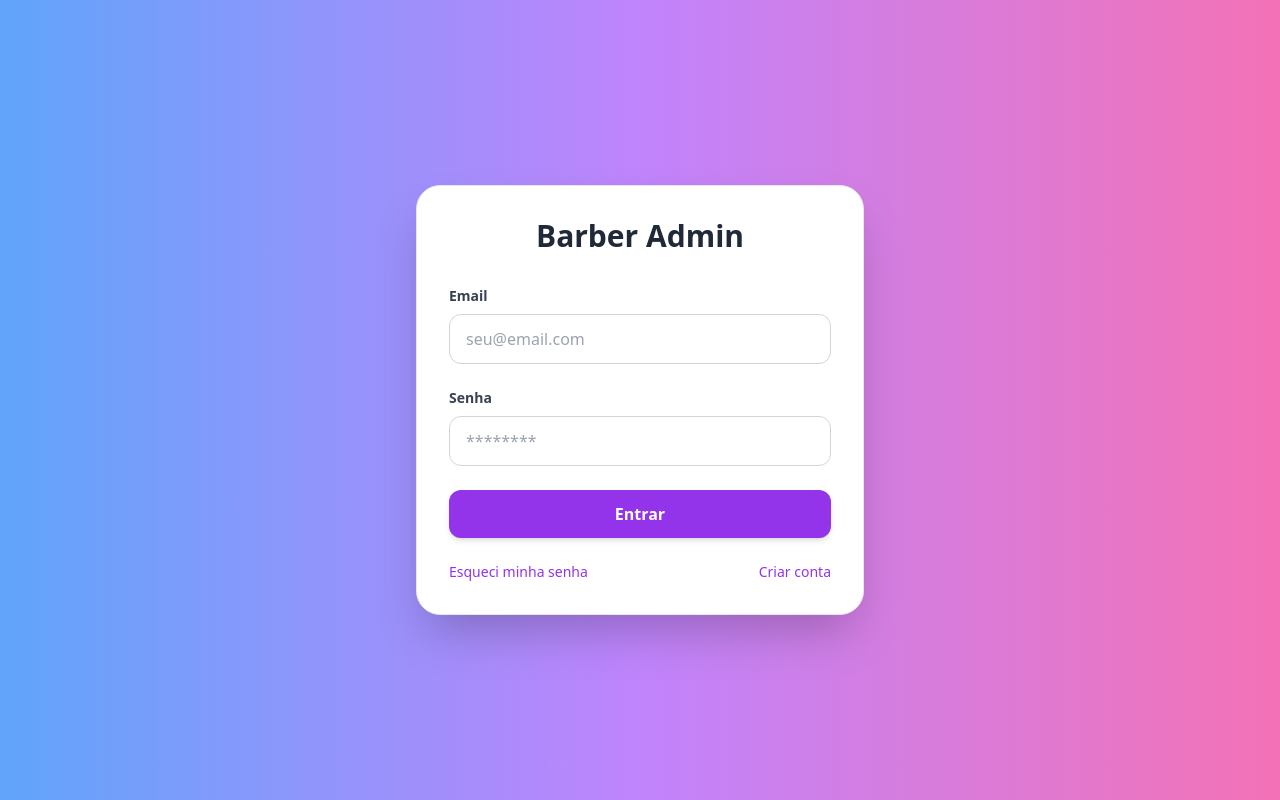
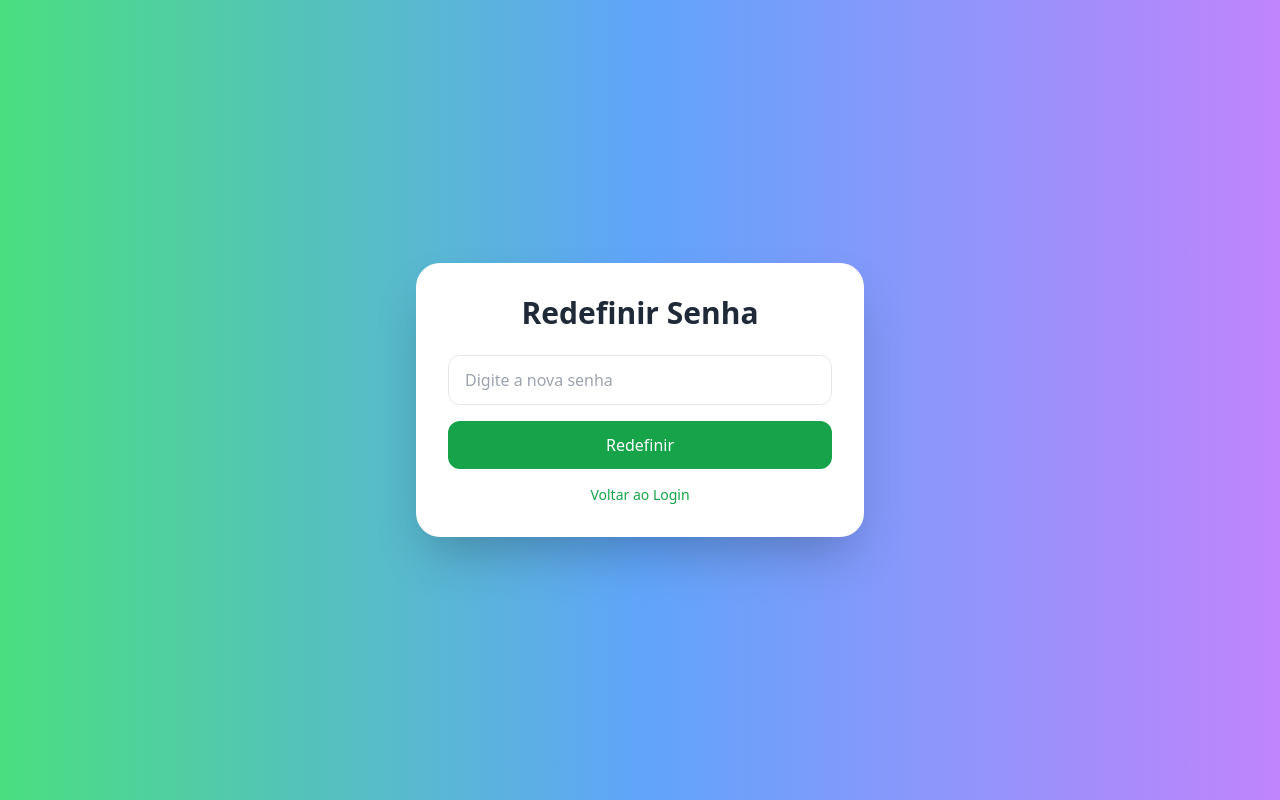
Before and after one commit to BaiConNet/barber-admin, a React (Vite) app: page /reset-password/1 in a window 1280 px wide. Before the commit this address led to /login. Built offline with nearby package versions, Linux system fonts and the light colour scheme.

Commit message:
feat: add functions forgot password and register

```diff
--- a/src/pages/ForgotPasswordPage/ForgotPassword.jsx
+++ b/src/pages/ForgotPasswordPage/ForgotPassword.jsx
@@ -13,7 +13,7 @@ export default function ForgotPassword() {
     setLoading(true);
 
     try {
-      await axios.post("https://api-bairro.onrender.com/user/forgot-password", { email });
+      await axios.post("https://api-bairro.onrender.com/forgot-password", { email });
       setMensagem("Se o email estiver cadastrado, você receberá instruções.");
     } catch (error) {
       setMensagem("Erro ao solicitar recuperação de senha");
--- /dev/null
+++ b/src/pages/ResetPasswordPage/ResetPassword.jsx
@@ -0,0 +1,64 @@
+import { useState } from "react";
+import { useParams, Link, useNavigate } from "react-router-dom";
+import axios from "axios";
+
+export default function ResetPassword() {
+  const { token } = useParams(); // pega o token da URL
+  const navigate = useNavigate();
+  const [senha, setSenha] = useState("");
+  const [mensagem, setMensagem] = useState("");
+  const [loading, setLoading] = useState(false);
+
+  const handleSubmit = async (e) => {
+    e.preventDefault();
+    setMensagem("");
+    setLoading(true);
+
+    try {
+      await axios.post(`https://api-bairro.onrender.com/reset-password/${token}`, {
+        senha,
+      });
+
+      setMensagem("Senha redefinida com sucesso!");
+      setTimeout(() => navigate("/login"), 2000);
+    } catch (error) {
+      setMensagem("Erro ao redefinir senha. O link pode estar expirado.");
+    } finally {
+      setLoading(false);
+    }
+  };
+
+  return (
+    <div className="flex items-center justify-center min-h-screen bg-gradient-to-r from-green-400 via-blue-400 to-purple-400">
+      <div className="w-full max-w-md p-8 bg-white rounded-3xl shadow-2xl">
+        <h1 className="text-3xl font-bold text-center text-gray-800 mb-6">
+          Redefinir Senha
+        </h1>
+        <form className="space-y-4" onSubmit={handleSubmit}>
+          <input
+            type="password"
+            value={senha}
+            onChange={(e) => setSenha(e.target.value)}
+            placeholder="Digite a nova senha"
+            className="w-full px-4 py-3 border rounded-xl"
+          />
+          <button
+            type="submit"
+            disabled={loading}
+            className="w-full py-3 bg-green-600 text-white rounded-xl"
+          >
+            {loading ? "Enviando..." : "Redefinir"}
+          </button>
+        </form>
+        {mensagem && (
+          <p className="text-center mt-4 text-sm text-gray-700">{mensagem}</p>
+        )}
+        <p className="text-sm text-center mt-4">
+          <Link to="/login" className="text-green-600 hover:underline">
+            Voltar ao Login
+          </Link>
+        </p>
+      </div>
+    </div>
+  );
+}
--- a/src/pages/registerPage/Register.jsx
+++ b/src/pages/registerPage/Register.jsx
@@ -8,7 +8,8 @@ export default function Register() {
     nome: "",
     email: "",
     telefone: "",
-    senha: ""
+    senha: "",
+    role: "BARBEIRO"
   });
   const [erro, setErro] = useState("");
   const [loading, setLoading] = useState(false);
--- a/src/routes/AppRoutes.jsx
+++ b/src/routes/AppRoutes.jsx
@@ -7,6 +7,7 @@ import Horarios from "../pages/AdminDashboardPage/Horarios";
 import { useAuth } from "../context/AuthContext";
 import Register from "../pages/registerPage/Register";
 import ForgotPassword from "../pages/ForgotPasswordPage/ForgotPassword";
+import ResetPassword from "../pages/ResetPasswordPage/ResetPassword";
 
 const PrivateRoute = ({ children }) => {
   const { auth } = useAuth();
@@ -40,6 +41,12 @@ export default function AppRoutes() {
               <ForgotPassword />
           }
         />
+        <Route
+          path="/reset-password/:token"
+          element={
+              <ResetPassword />
+          }
+        />
         {/* Rotas privadas */}
         <Route
           path="/dashboard"
```
